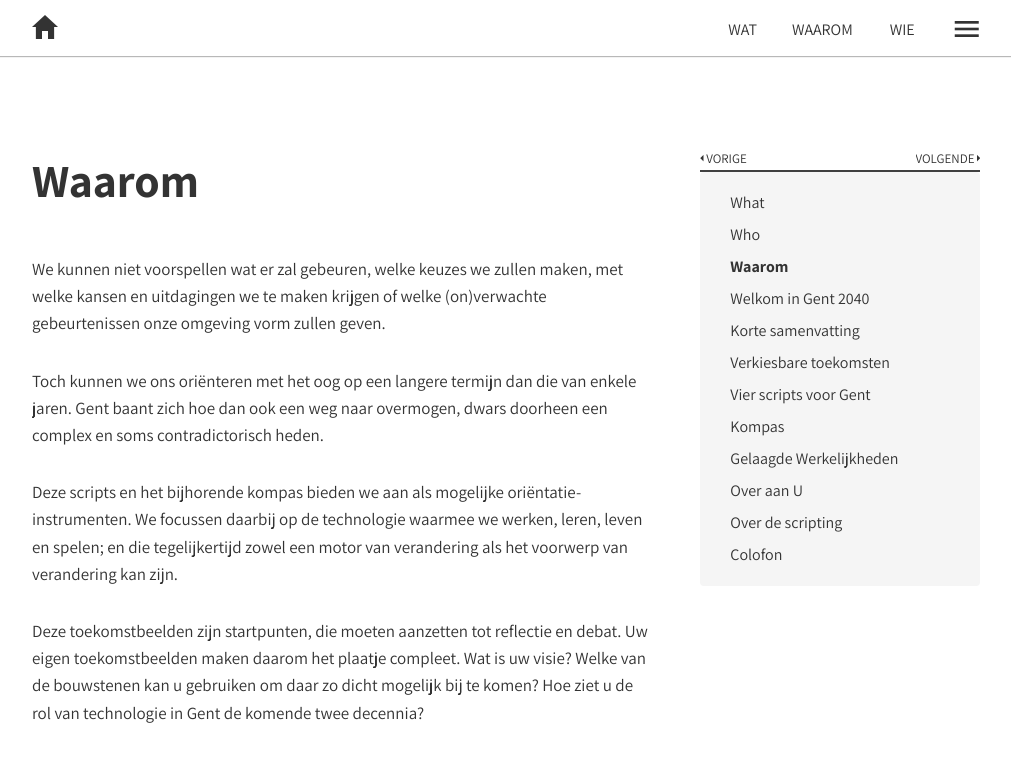
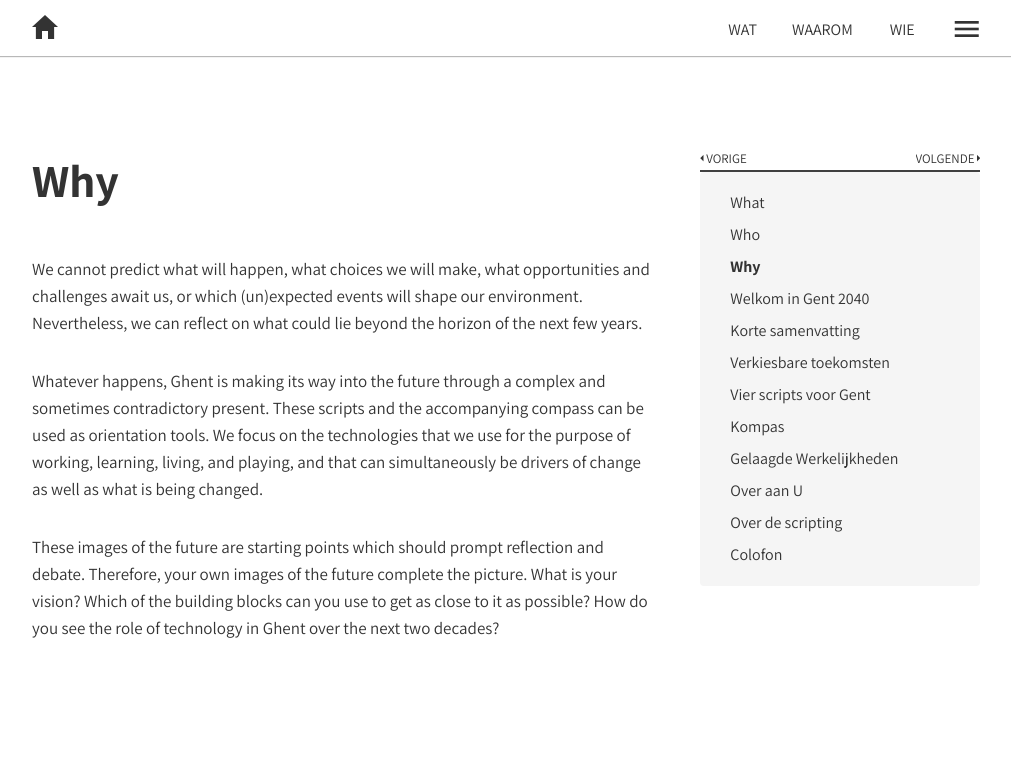
Before and after one commit to lab9k/scripts-voor-gent-2040-en, a Jekyll site: the page built from chapters/chapter-0-part-2.md, in a window 1280 px wide and 900 px high. Shown: the top 762 px of the window, without its empty margins (133-1144 px from the left). Built offline with Jekyll 4.4.1, drawn with Linux system fonts in a browser that asks for light colours; nearby versions of some CDN libraries.

Commit message:
Update chapter-0-part-2.md

```diff
--- a/chapters/chapter-0-part-2.md
+++ b/chapters/chapter-0-part-2.md
@@ -1,16 +1,16 @@
 ---
 layout: chapter
-title: Waarom
+title: Why
 part: 2
 chapter: 0
 ispart: false
 permalink: /waarom/
 indentlevel: 1
 ---
-We kunnen niet voorspellen wat er zal gebeuren, welke keuzes we zullen maken, met welke kansen en uitdagingen we te maken krijgen of welke (on)verwachte gebeurtenissen onze omgeving vorm zullen geven.
 
-Toch kunnen we ons oriënteren met het oog op een langere termijn dan die van enkele jaren. Gent baant zich hoe dan ook een weg naar overmogen, dwars doorheen een complex en soms contradictorisch heden.
 
-Deze scripts en het bijhorende kompas bieden we aan als mogelijke oriëntatie-instrumenten. We focussen daarbij op de technologie waarmee we werken, leren, leven en spelen; en die tegelijkertijd zowel een motor van verandering als het voorwerp van verandering kan zijn.
+We cannot predict what will happen, what choices we will make, what opportunities and challenges await us, or which (un)expected events will shape our environment. Nevertheless, we can reflect on what could lie beyond the horizon of the next few years.
 
-Deze toekomstbeelden zijn startpunten, die moeten aanzetten tot reflectie en debat. Uw eigen toekomstbeelden maken daarom het plaatje compleet. Wat is uw visie? Welke van de bouwstenen kan u gebruiken om daar zo dicht mogelijk bij te komen? Hoe ziet u de rol van technologie in Gent de komende twee decennia?
+Whatever happens, Ghent is making its way into the future through a complex and sometimes contradictory present. These scripts and the accompanying compass can be used as orientation tools. We focus on the technologies that we use for the purpose of working, learning, living, and playing, and that can simultaneously be drivers of change as well as what is being changed.
+
+These images of the future are starting points which should prompt reflection and debate. Therefore, your own images of the future complete the picture. What is your vision? Which of the building blocks can you use to get as close to it as possible? How do you see the role of technology in Ghent over the next two decades?
```
